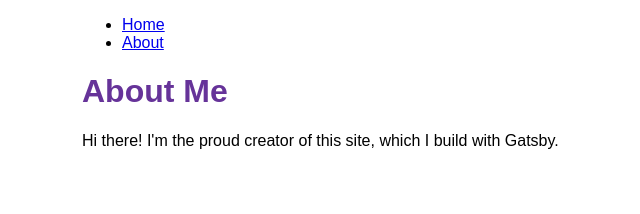
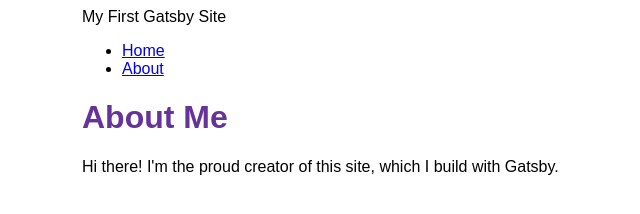
Before and after one commit to tracy-tucker/my-first-gatsby-site, a Gatsby site: page /about in a window 1280 px wide. Shown: the whole page, without its empty margins (308-948 px from the left). Built offline with nearby package versions, Linux system fonts and the light colour scheme; Gatsby itself is replaced by a stand-in of ours.

Commit message:
Fixing Layout error with GraphQL

```diff
--- a/components/Layout.js
+++ b/src/components/Layout.js
@@ -1,5 +1,5 @@
 import React from 'react'
-import { Link } from 'gatsby'
+import { Link, useStaticQuery, graphql } from 'gatsby'
 import {
     container,
     heading,
@@ -9,9 +9,21 @@
 } from './layout.module.css'
 
 const Layout = ({pageTitle, children}) => {
+    const data = useStaticQuery(graphql`
+        query {
+            site {
+                siteMetadata {
+                    title
+                }
+            }
+        }
+    `);
+
     return (
         <div className={container}>
-            <title>{pageTitle}</title>
+            {/* <title>{pageTitle}</title> */}
+            <title>{pageTitle} | {data.site.siteMetadata.title}</title>
+            <header>{data.site.siteMetadata.title}</header>
             <nav>
                 <ul className={navLinks}>
                     <li className={navLinkItem}><Link className={navLinkText} to="/">Home</Link></li>
--- a/src/pages/about.js
+++ b/src/pages/about.js
@@ -1,5 +1,5 @@
 import React from 'react'
-import Layout from '../../components/layout'
+import Layout from '../components/Layout'
 
 const AboutPage = () => {
     return (
--- a/src/pages/index.js
+++ b/src/pages/index.js
@@ -1,5 +1,5 @@
 import * as React from "react"
-import Layout from "../../components/layout"
+import Layout from "../components/Layout"
 import { StaticImage } from "gatsby-plugin-image"
 
 const IndexPage = () => {
```
Also changed, not shown: src/components/layout.module.css (renamed from components/layout.module.css).
